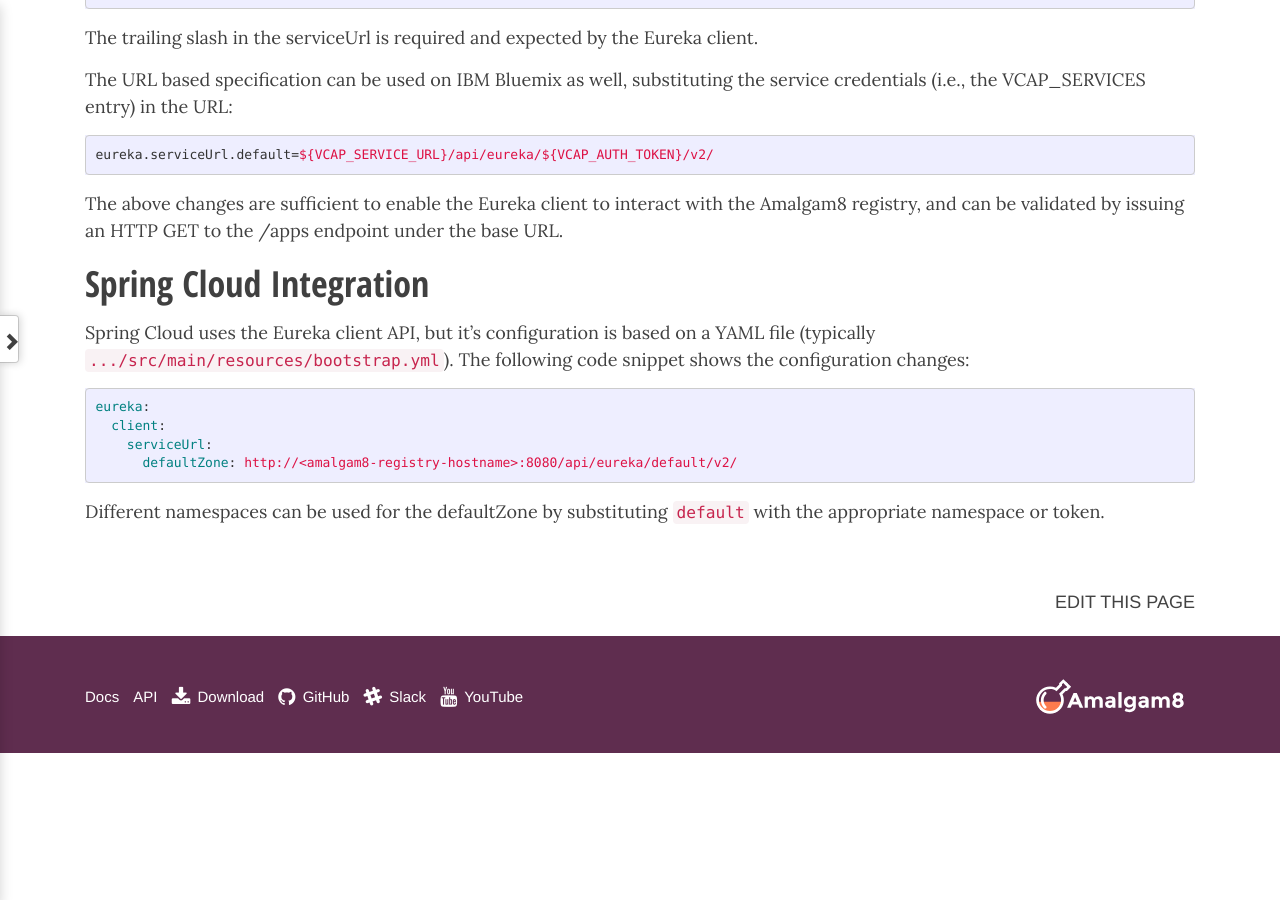
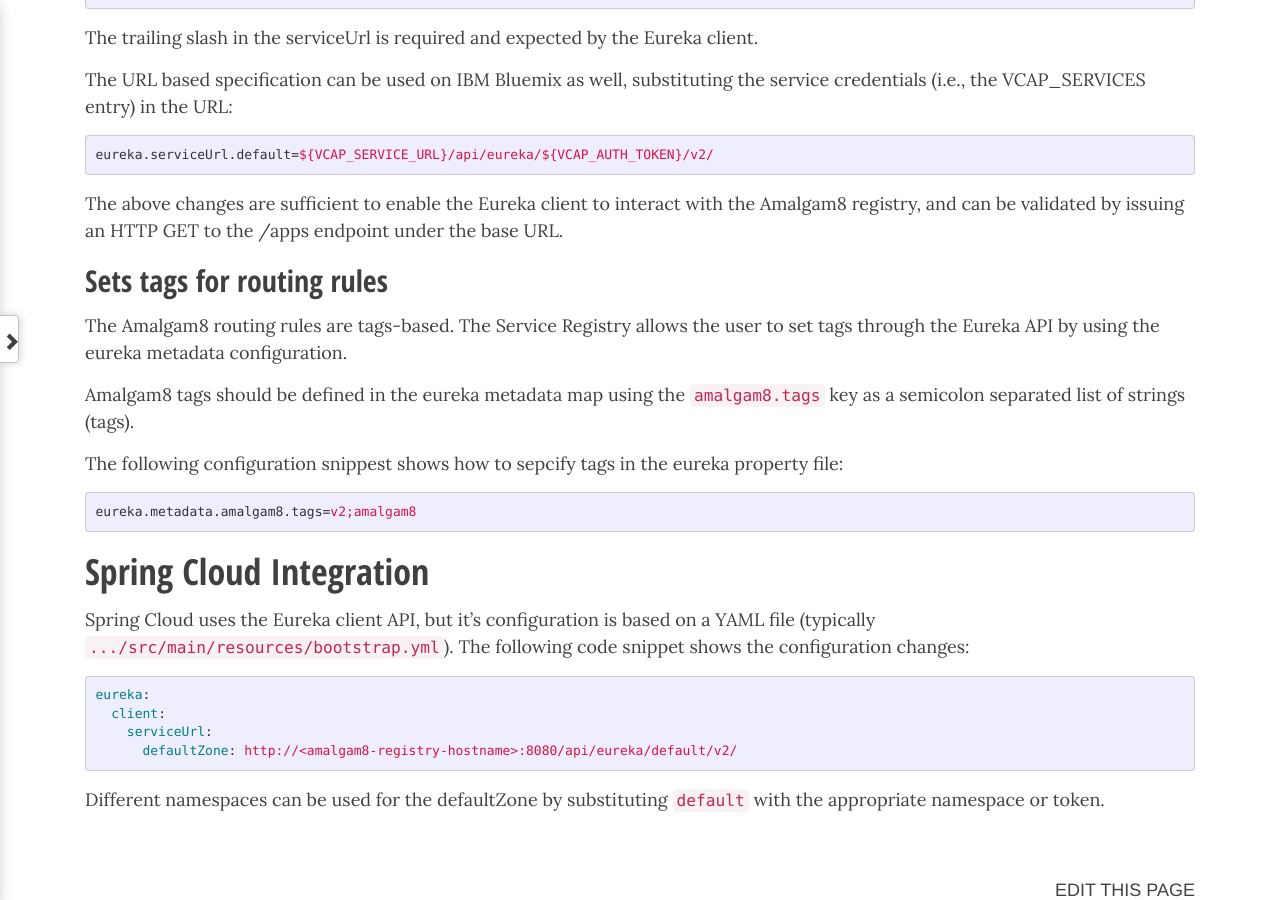
Before and after one commit to amalgam8/amalgam8.github.io, a Jekyll site: the page built from _docs/2-controlplane/2-registry/eureka-compatibility.md, in a window 1280 px wide and 900 px high, scrolled down 869 px. Built offline with Jekyll 4.4.1, drawn with Linux system fonts in a browser that asks for light colours; nearby versions of some CDN libraries; comment, search, counter and statistics services are not loaded; before the commit the page ends 1622 px from its top, so only the background shows below that.

Commit message:
Document Amalgam8 tags setting in eureka configuration

````diff
--- a/_docs/2-controlplane/2-registry/eureka-compatibility.md
+++ b/_docs/2-controlplane/2-registry/eureka-compatibility.md
@@ -68,6 +68,20 @@
 with the Amalgam8 registry, and can be validated by issuing an HTTP GET to
 the /apps endpoint under the base URL.
 
+## Sets tags for routing rules
+
+The Amalgam8 routing rules are tags-based. The Service Registry allows the user to
+set tags through the Eureka API by using the eureka metadata configuration.
+
+Amalgam8 tags should be defined in the eureka metadata map using the `amalgam8.tags` key
+as a semicolon separated list of strings (tags).
+
+The following configuration snippest shows how to sepcify tags in the eureka property file:
+
+```properties
+eureka.metadata.amalgam8.tags=v2;amalgam8
+```
+
 # Spring Cloud Integration
 
 Spring Cloud uses the Eureka client API, but it's configuration is based on
````
